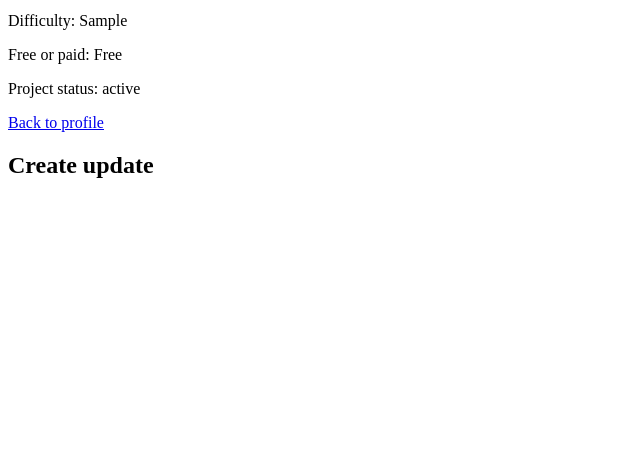
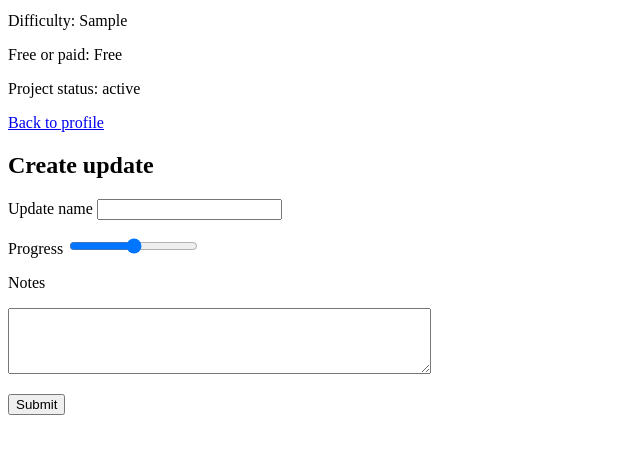
Before and after one commit to mmignola/Hackbright-Capstone-Project, a Flask app: template templates/project_details.html in a window 1280 px wide. Shown: the part 170-624 px from the top of the page, without its empty margins (0-640 px from the left). Run offline with Flask 2, Linux system fonts and the light colour scheme; the template is opened without the code that fills it: values that come from a table or form of the project are taken from there, others are empty; tables that the repository leaves empty hold one stand-in row (values such as "Sample post"); parts of the project's set-up code (start-up, migrations or seed data) failed here and were passed over.

Commit message:
added /updates route, needs fixing (get proj_id)

```diff
--- a/crud.py
+++ b/crud.py
@@ -33,14 +33,14 @@ def create_project(user, pattern_link, proj_name, craft_type, proj_type, difficu
     return project
 
 
-def create_update(project, update_name, percent_done, update_pic_path, notes):
+def create_update(project, update_name, percent_done, notes):
     """Create and return a new update."""
 
     update = Update(
         project = project,
-        update_name = update_name
+        update_name = update_name,
         percent_done = percent_done,
-        update_pic_path = update_pic_path,
+        # update_pic_path = update_pic_path,
         notes = notes
         )
 
--- a/model.py
+++ b/model.py
@@ -54,7 +54,7 @@ class Update(db.Model):
     proj_id = db.Column(db.Integer, db.ForeignKey("projects.proj_id"))
     update_name = db.Column(db.String)
     percent_done = db.Column(db.Integer)
-    update_pic_path = db.Column(db.String)
+    # update_pic_path = db.Column(db.String)
     notes = db.Column(db.Text)
 
     project = db.relationship("Project", backref="updates")
--- a/seed_database.py
+++ b/seed_database.py
@@ -50,10 +50,10 @@ for n in range(5):
 
         update_name = 'update'
         percent_done = randint(0,100)
-        update_pic_path = "link"
+        # update_pic_path = "link"
         notes = "this is an update"
 
-        update = crud.create_update(project, update_name, percent_done, update_pic_path, notes)
+        update = crud.create_update(project, update_name, percent_done, notes)
         model.db.session.add(update)
 
 # Creates my account and default projects
--- a/server.py
+++ b/server.py
@@ -110,11 +110,20 @@ def show_project_details(proj_id):
     return render_template('project_details.html', project = project)
 
 
-# @app.route('/updates', methods=['POST'])
-# def create_update():
-#     """Create a new project update."""
+@app.route('/updates', methods=['POST'])
+def create_update(proj_id):
+    """Create a new project update."""
 
+    project = crud.get_proj_by_id(proj_id)
+    update_name = request.form.get('update_name')
+    percent_done = request.form.get('percent_done')
+    notes = request.form.get('notes')
 
+    update = crud.create_update(project, update_name, percent_done, notes)
+
+    flash(f"Created update {update_name}.")
+
+    return redirect('/user_profile/<proj_id>')
 
 
 @app.route('/filter')
--- a/templates/project_details.html
+++ b/templates/project_details.html
@@ -19,10 +19,12 @@
 
 <h2>Create update</h2>
     <form action='/updates' method="POST">
+        <p>Update name <input type="text" name="update_name" </p>
+        <p>Progress <input type="range" min="1" max="100" class="slider" name="percent_done" ></p>
+        <p><label for="notes">Notes</label></p>
+            <textarea name="notes" rows="4" cols="50"></textarea>
 
-
-
-
+        <p><input type="submit"></p>
     </form>
 
 {% endblock %}
```
